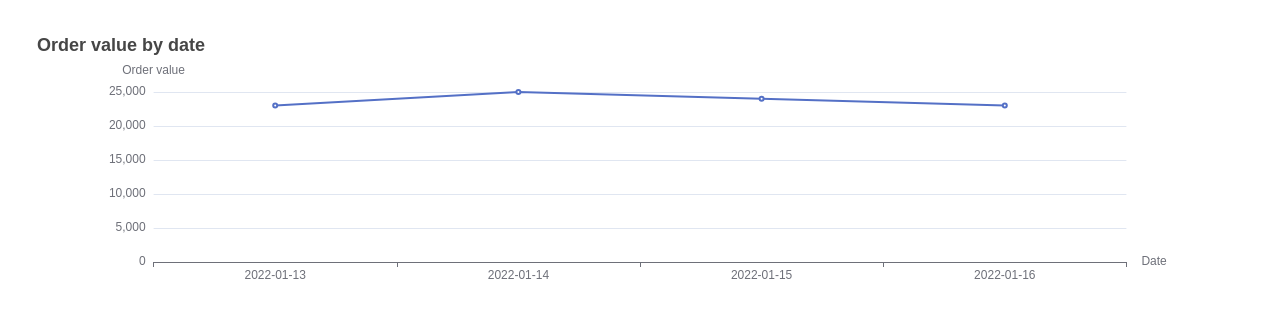
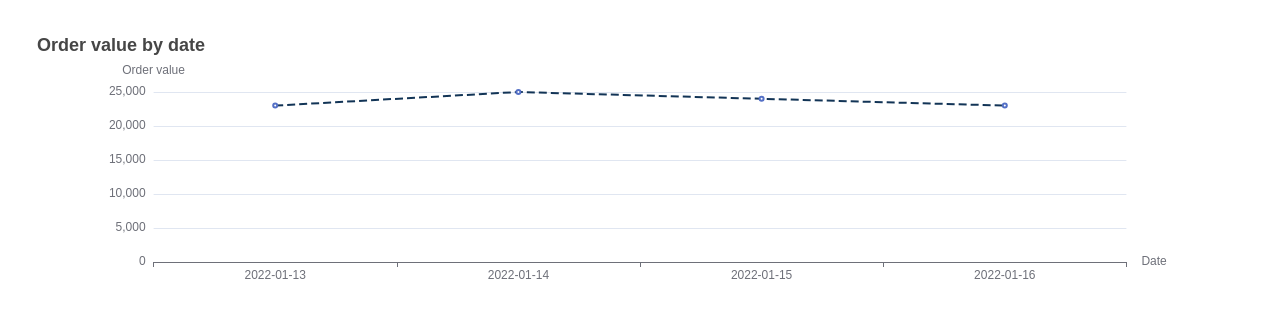
Before and after one commit to soAcademy/workshop-state-and-event, a React (Create React App) app: page / in a window 1280 px wide. Shown: the top 318 px of the page. Built offline with nearby package versions, Linux system fonts and the light colour scheme; a web font is replaced by a local one.

Commit message:
feat: add line styles for Charts #1

```diff
--- a/src/Charts/Charts1.js
+++ b/src/Charts/Charts1.js
@@ -37,6 +37,7 @@ const Charts1 = () => {
       {
         data: orders.map((order) => order.orderValue),
         type: "line",
+        lineStyle: { color: "#123456", width: 2, type: "dashed" },
       },
     ],
     tooltip: {
```
